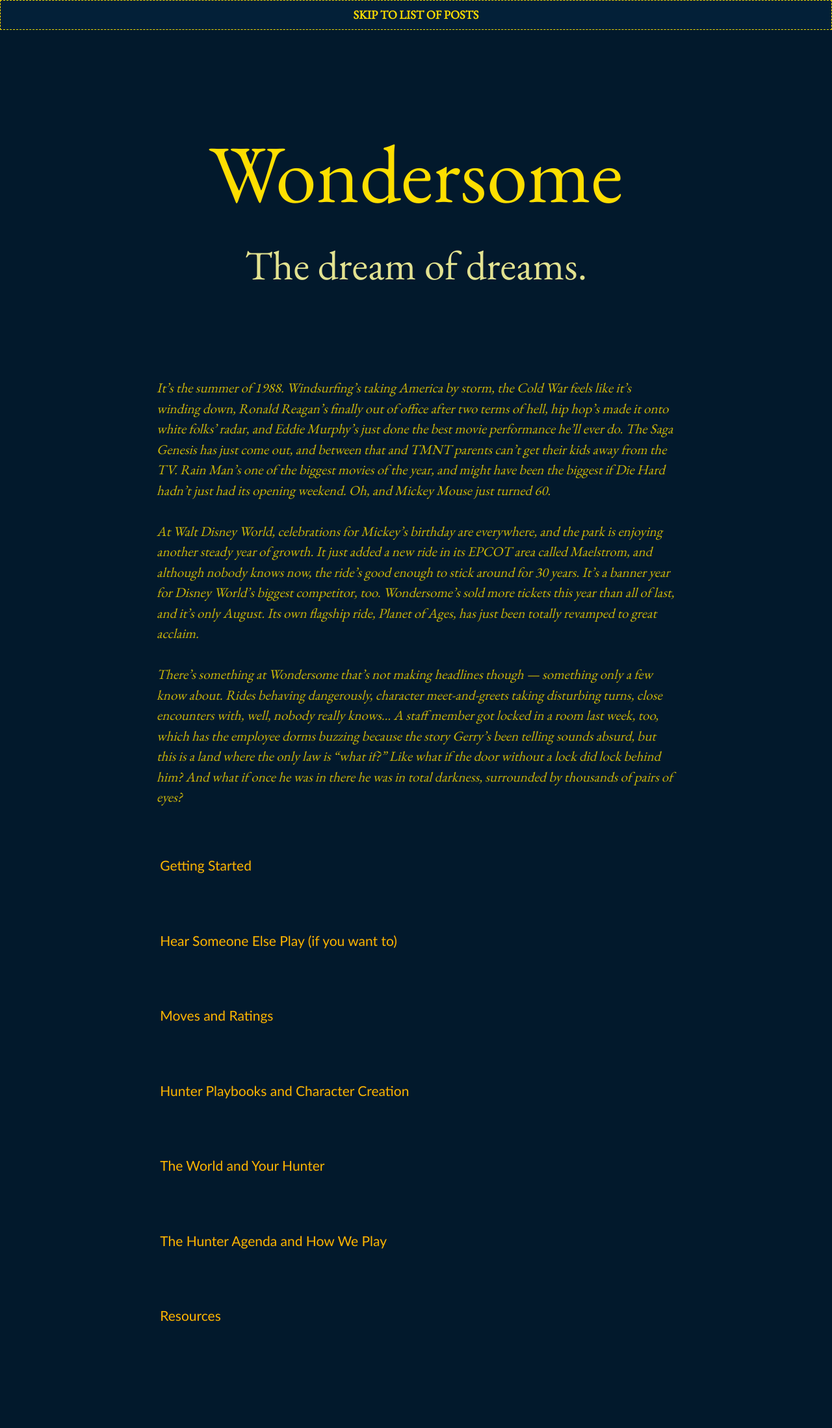
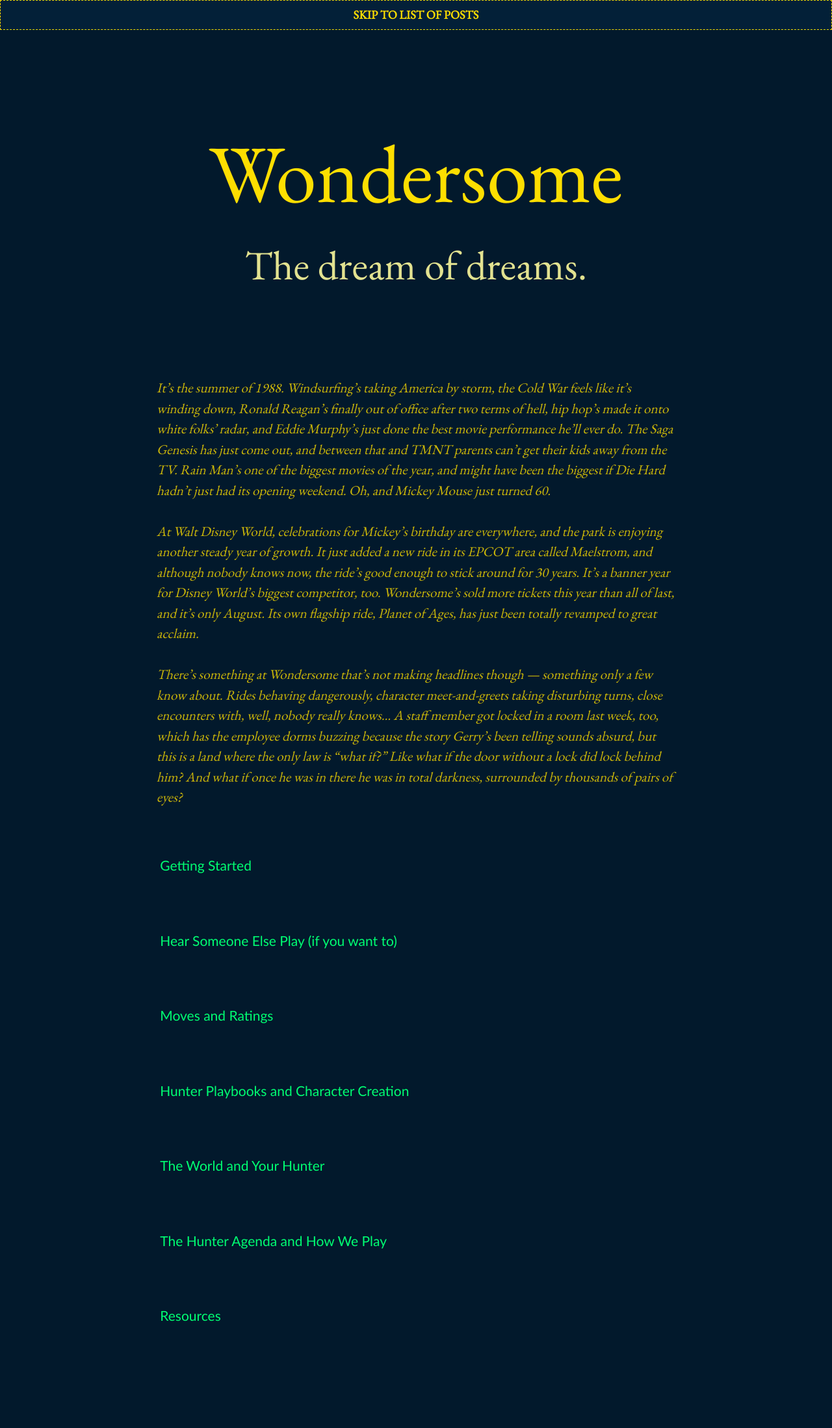
Before and after one commit to agowland/wondersome, a Jekyll site: the page built from index.html, in a window 1280 px wide. Shown: the whole page at 65% size. Built offline with Jekyll 4.4.1, drawn with Linux system fonts in a browser that asks for light colours; the list of posts is cut into pages by our own code.

Commit message:
colour change

```diff
--- a/_sass/_variables.scss
+++ b/_sass/_variables.scss
@@ -1,7 +1,7 @@
 $brand-color:         #02192c;
 $highlight:           lighten($brand-color, 35%);
 $text-color:          #fede00;
-$accent-color:       #feb600;
+$accent-color:       #00fe72;
 $muted-text-color:    #e2e290;
 $font-family:         "EB Garamond", Garamond, "Times New Roman", serif;
 
```
